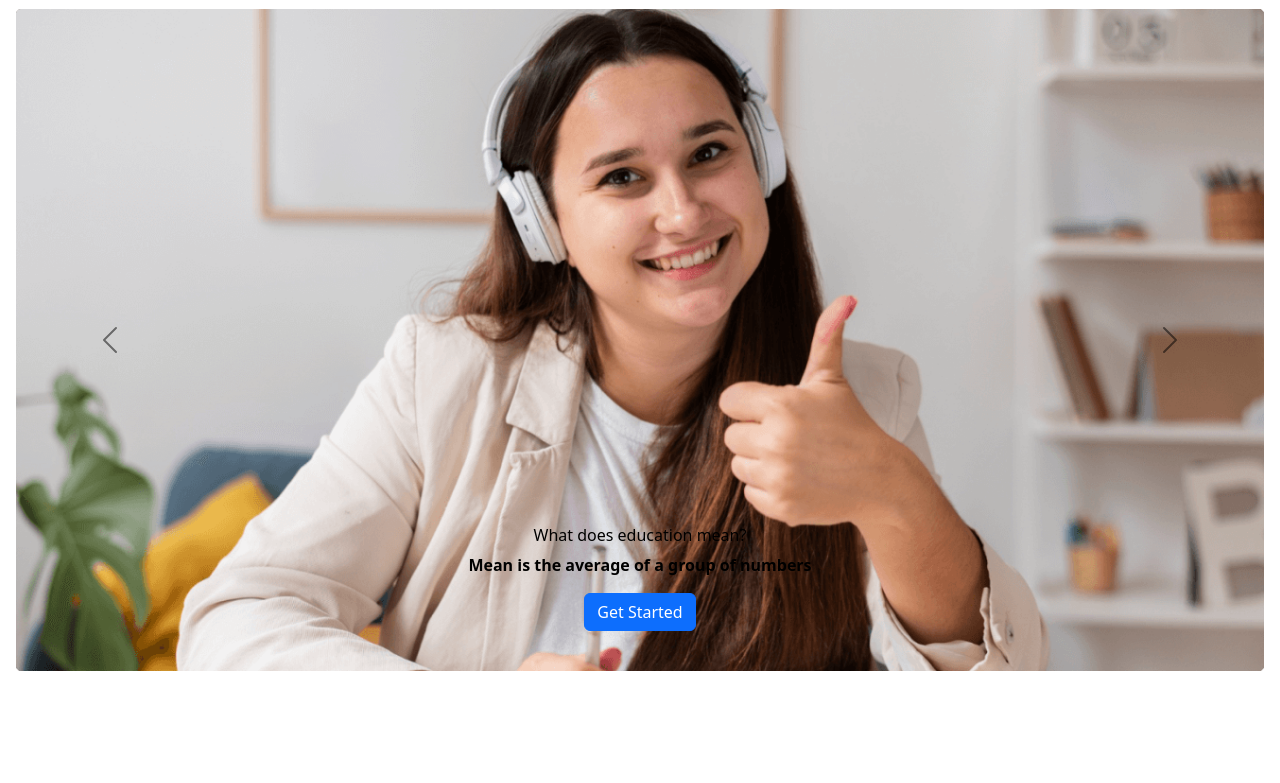
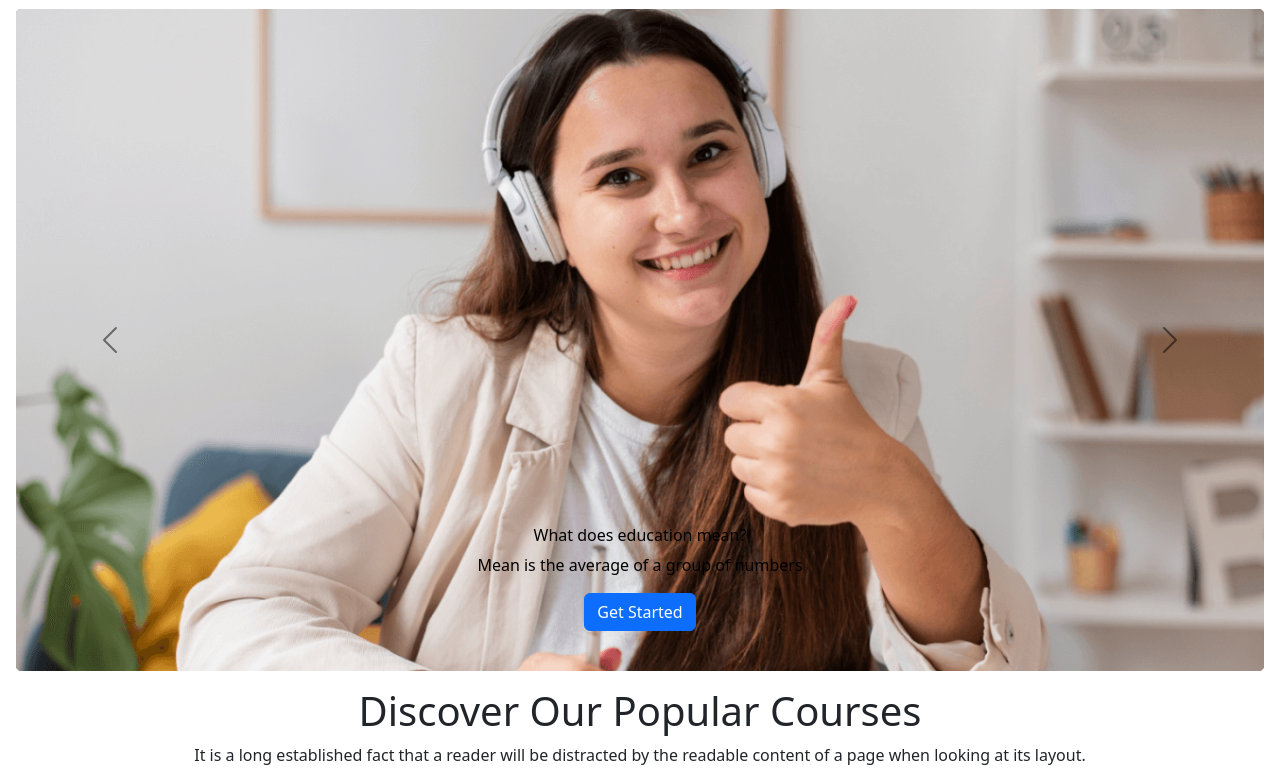
Before and after one commit to maksudalam79/Assignment-3, a plain HTML site: page index.html in a window 1280 px wide. Shown: the part 63-846 px from the top of the page. Before the commit the page ends 800 px from the top, so only its background shows below. Drawn offline with nearby package versions, Linux system fonts and the light colour scheme.

Commit message:
discover

```diff
--- a/index.html
+++ b/index.html
@@ -55,16 +55,16 @@
         <div id="carouselExampleDark" class="carousel carousel-dark slide m-3" data-bs-ride="carousel">
 
             <div class="carousel-inner">
-                <div class="carousel-item active" data-bs-interval="10000">
+                <div class="carousel-item active " data-bs-interval="10000">
                     <img src="images/cover/cover-1.png" class="d-block w-100" alt="...">
-                    <div class="carousel-caption fw-bold">
+                    <div class="carousel-caption text-center text-py-center ">
                         <h6>What does education mean?</h6>
                         <p>Mean is the average of a group of numbers</p>
                         <div class="btn btn-primary rounded">Get Started</div>
                     </div>
                 </div>
                 <div class="carousel-item" data-bs-interval="2000">
-                    <img src="images/cover/cover-2.jpg" class="d-block w-100 h-75" alt="...">
+                    <img src="images/cover/cover-2.jpg" class="d-block w-100" alt="...">
                     <div class="carousel-caption fw-bold">
                         <h6>Why education is the key to success?</h6>
                         <p class="text-">Education lessens the challenges you will face in life.</p>
@@ -95,6 +95,15 @@
         <!-- bannar End -->
     </header>
     <main>
+        <!-- Discover start -->
+        <div class="text-center">
+            <h1>Discover Our Popular Courses</h1>
+            <p>It is a long established fact that a reader will be distracted by the readable content of a page when
+                looking at its layout.</p>
+        </div>
+        <!-- Discover End -->
+
+
 
     </main>
     <script src="https://cdn.jsdelivr.net/npm/bootstrap@5.2.0/dist/js/bootstrap.bundle.min.js"
```
